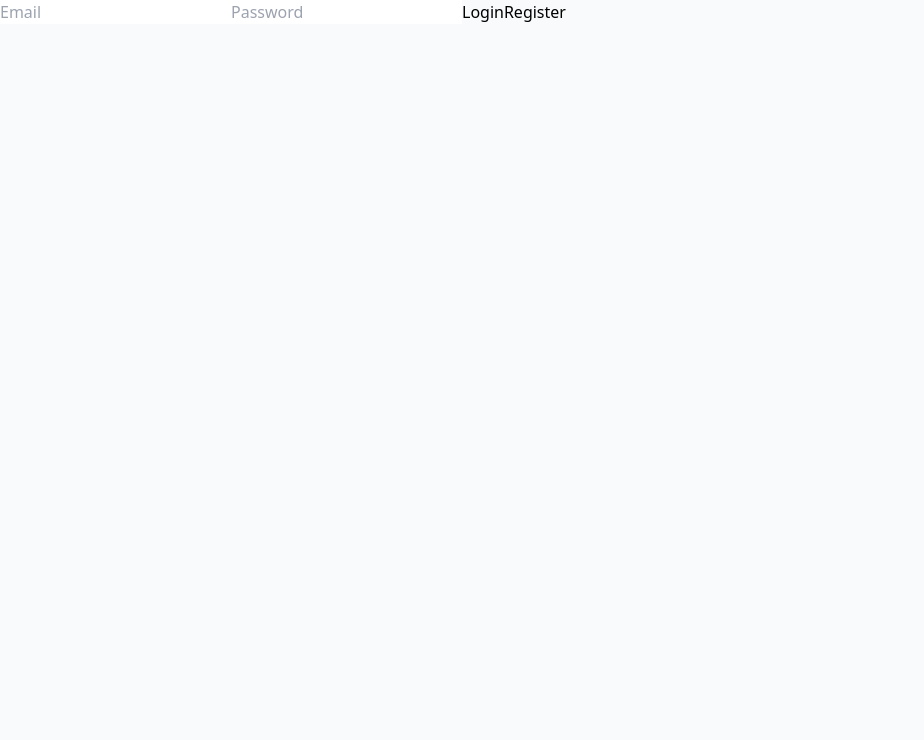
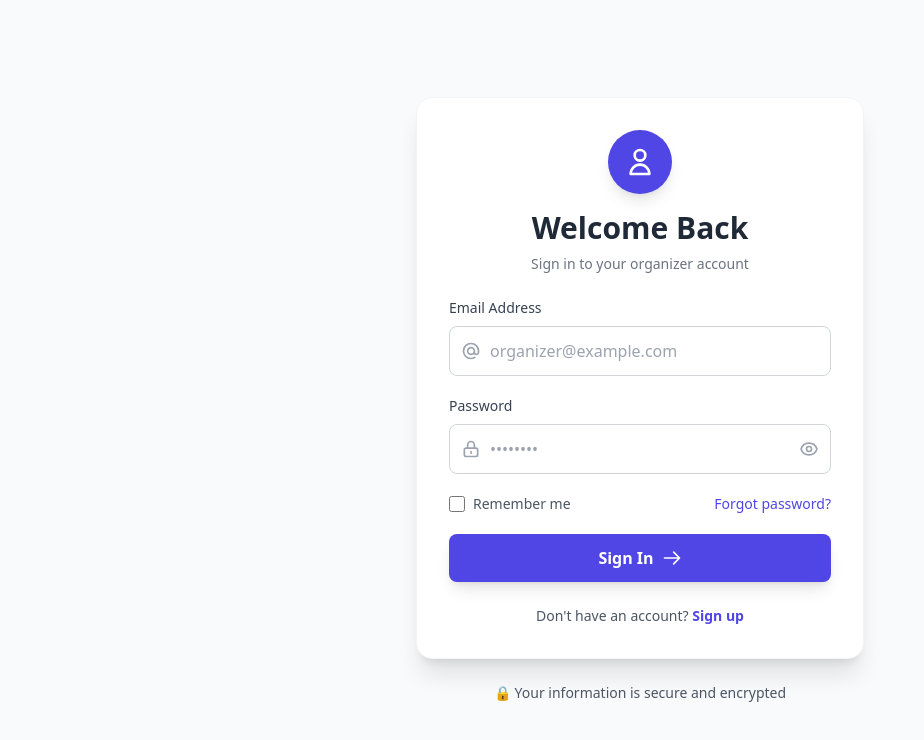
Before and after one commit to NidadavoluNandini/Eventz, a React (Vite) app in the folder eventz-frontend/: page /organizer/login in a window 1280 px wide. Shown: the top 740 px of the page, without its empty margins (0-924 px from the left). Built offline with nearby package versions, Linux system fonts and the light colour scheme; no server answers.

Commit message:
Fix API URLs and remove localhost usage

```diff
--- a/eventz-frontend/src/pages/organizer/Login.tsx
+++ b/eventz-frontend/src/pages/organizer/Login.tsx
@@ -1,7 +1,6 @@
 import { useState } from "react";
 import { useNavigate, Link } from "react-router-dom";
 import api from "../../utils/axios";
-import { setToken } from "../../utils/auth";
 
 export default function OrganizerLogin() {
   const navigate = useNavigate();
@@ -10,6 +9,7 @@ export default function OrganizerLogin() {
   const [password, setPassword] = useState("");
   const [error, setError] = useState("");
   const [isLoading, setIsLoading] = useState(false);
+  const [showPassword, setShowPassword] = useState(false);
 
   const handleLogin = async (e: React.FormEvent) => {
     e.preventDefault();
@@ -23,23 +23,21 @@ export default function OrganizerLogin() {
       });
 
       const token =
+        res.data.access_token ||
         res.data.accessToken ||
-        res.data.access_token ||
         res.data.token;
 
       if (!token) {
-        setError("Authentication failed");
+        setError("Authentication failed. Please try again.");
         return;
       }
 
-      // ✅ SINGLE SOURCE OF TRUTH
-      setToken(token);
-
+      localStorage.setItem("organizerToken", token);
       navigate("/organizer/dashboard");
     } catch (err: any) {
       setError(
         err.response?.data?.message ||
-          "Invalid credentials"
+          "Invalid credentials. Please try again."
       );
     } finally {
       setIsLoading(false);
@@ -47,27 +45,235 @@ export default function OrganizerLogin() {
   };
 
   return (
-    <form onSubmit={handleLogin}>
+    <div className="min-h-screen flex items-center justify-center bg-gray-50 p-4">
+      {/* Login Card */}
+      <div className="w-full max-w-md">
+        <div className="bg-white rounded-2xl shadow-xl p-8 border border-gray-100">
+          {/* Header Icon */}
+          <div className="text-center mb-6">
+            <div className="inline-flex items-center justify-center w-16 h-16 bg-indigo-600 rounded-full mb-4 shadow-lg">
+              <svg
+                className="w-8 h-8 text-white"
+                fill="none"
+                stroke="currentColor"
+                viewBox="0 0 24 24"
+              >
+                <path
+                  strokeLinecap="round"
+                  strokeLinejoin="round"
+                  strokeWidth={2}
+                  d="M16 7a4 4 0 11-8 0 4 4 0 018 0zM12 14a7 7 0 00-7 7h14a7 7 0 00-7-7z"
+                />
+              </svg>
+            </div>
+            <h1 className="text-3xl font-bold text-gray-800 mb-2">
+              Welcome Back
+            </h1>
+            <p className="text-gray-500 text-sm">
+              Sign in to your organizer account
+            </p>
+          </div>
+
+          {/* Error Message */}
+          {error && (
+            <div className="mb-6 p-4 bg-red-50 border-l-4 border-red-500 rounded-lg flex items-start gap-3">
+              <svg
+                className="w-5 h-5 text-red-500 flex-shrink-0 mt-0.5"
+                fill="currentColor"
+                viewBox="0 0 20 20"
+              >
+                <path
+                  fillRule="evenodd"
+                  d="M10 18a8 8 0 100-16 8 8 0 000 16zM8.707 7.293a1 1 0 00-1.414 1.414L8.586 10l-1.293 1.293a1 1 0 101.414 1.414L10 11.414l1.293 1.293a1 1 0 001.414-1.414L11.414 10l1.293-1.293a1 1 0 00-1.414-1.414L10 8.586 8.707 7.293z"
+                  clipRule="evenodd"
+                />
+              </svg>
+              <p className="text-sm text-red-700">{error}</p>
+            </div>
+          )}
+
+          {/* Form */}
+          <form onSubmit={handleLogin} className="space-y-5">
+            {/* Email Input */}
+            <div>
+              <label
+                htmlFor="email"
+                className="block text-sm font-medium text-gray-700 mb-2"
+              >
+                Email Address
+              </label>
+              <div className="relative">
+                <div className="absolute inset-y-0 left-0 pl-3 flex items-center pointer-events-none">
+                  <svg
+                    className="h-5 w-5 text-gray-400"
+                    fill="none"
+                    stroke="currentColor"
+                    viewBox="0 0 24 24"
+                  >
+                    <path
+                      strokeLinecap="round"
+                      strokeLinejoin="round"
+                      strokeWidth={2}
+                      d="M16 12a4 4 0 10-8 0 4 4 0 008 0zm0 0v1.5a2.5 2.5 0 005 0V12a9 9 0 10-9 9m4.5-1.206a8.959 8.959 0 01-4.5 1.207"
+                    />
+                  </svg>
+                </div>
                 <input
+                  id="email"
+                  type="email"
+                  placeholder="organizer@example.com"
+                  className="w-full pl-10 pr-4 py-3 border border-gray-300 rounded-lg focus:ring-2 focus:ring-indigo-500 focus:border-transparent transition duration-200 outline-none disabled:bg-gray-50 disabled:cursor-not-allowed"
                   value={email}
                   onChange={(e) => setEmail(e.target.value)}
-        placeholder="Email"
+                  required
+                  disabled={isLoading}
                 />
+              </div>
+            </div>
 
+            {/* Password Input */}
+            <div>
+              <label
+                htmlFor="password"
+                className="block text-sm font-medium text-gray-700 mb-2"
+              >
+                Password
+              </label>
+              <div className="relative">
+                <div className="absolute inset-y-0 left-0 pl-3 flex items-center pointer-events-none">
+                  <svg
+                    className="h-5 w-5 text-gray-400"
+                    fill="none"
+                    stroke="currentColor"
+                    viewBox="0 0 24 24"
+                  >
+                    <path
+                      strokeLinecap="round"
+                      strokeLinejoin="round"
+                      strokeWidth={2}
+                      d="M12 15v2m-6 4h12a2 2 0 002-2v-6a2 2 0 00-2-2H6a2 2 0 00-2 2v6a2 2 0 002 2zm10-10V7a4 4 0 00-8 0v4h8z"
+                    />
+                  </svg>
+                </div>
                 <input
+                  id="password"
+                  type={showPassword ? "text" : "password"}
+                  placeholder="••••••••"
+                  className="w-full pl-10 pr-12 py-3 border border-gray-300 rounded-lg focus:ring-2 focus:ring-indigo-500 focus:border-transparent transition duration-200 outline-none disabled:bg-gray-50 disabled:cursor-not-allowed"
                   value={password}
                   onChange={(e) => setPassword(e.target.value)}
-        type="password"
-        placeholder="Password"
+                  required
+                  disabled={isLoading}
                 />
+                <button
+                  type="button"
+                  onClick={() => setShowPassword(!showPassword)}
+                  className="absolute inset-y-0 right-0 pr-3 flex items-center text-gray-400 hover:text-gray-600 transition"
+                  disabled={isLoading}
+                >
+                  {showPassword ? (
+                    <svg className="h-5 w-5" fill="none" stroke="currentColor" viewBox="0 0 24 24">
+                      <path strokeLinecap="round" strokeLinejoin="round" strokeWidth={2} d="M13.875 18.825A10.05 10.05 0 0112 19c-4.478 0-8.268-2.943-9.543-7a9.97 9.97 0 011.563-3.029m5.858.908a3 3 0 114.243 4.243M9.878 9.878l4.242 4.242M9.88 9.88l-3.29-3.29m7.532 7.532l3.29 3.29M3 3l3.59 3.59m0 0A9.953 9.953 0 0112 5c4.478 0 8.268 2.943 9.543 7a10.025 10.025 0 01-4.132 5.411m0 0L21 21" />
+                    </svg>
+                  ) : (
+                    <svg className="h-5 w-5" fill="none" stroke="currentColor" viewBox="0 0 24 24">
+                      <path strokeLinecap="round" strokeLinejoin="round" strokeWidth={2} d="M15 12a3 3 0 11-6 0 3 3 0 016 0z" />
+                      <path strokeLinecap="round" strokeLinejoin="round" strokeWidth={2} d="M2.458 12C3.732 7.943 7.523 5 12 5c4.478 0 8.268 2.943 9.542 7-1.274 4.057-5.064 7-9.542 7-4.477 0-8.268-2.943-9.542-7z" />
+                    </svg>
+                  )}
+                </button>
+              </div>
+            </div>
 
-      <button type="submit" disabled={isLoading}>
-        Login
+            {/* Remember Me & Forgot Password */}
+            <div className="flex items-center justify-between text-sm">
+              <label className="flex items-center cursor-pointer group">
+                <input
+                  type="checkbox"
+                  className="w-4 h-4 text-indigo-600 border-gray-300 rounded focus:ring-indigo-500 cursor-pointer"
+                />
+                <span className="ml-2 text-gray-600 group-hover:text-gray-800">
+                  Remember me
+                </span>
+              </label>
+             <Link
+                      to="/organizer/forgot-password"
+                      className="text-indigo-600 hover:text-indigo-800 font-medium transition"
+                    >
+                      Forgot password?
+                    </Link>
+            </div>
+
+            {/* Submit Button */}
+            <button
+              type="submit"
+              disabled={isLoading}
+              className="w-full bg-indigo-600 text-white py-3 rounded-lg font-semibold shadow-lg hover:bg-indigo-700 hover:shadow-xl transform hover:-translate-y-0.5 transition duration-200 disabled:opacity-70 disabled:cursor-not-allowed disabled:transform-none flex items-center justify-center gap-2"
+            >
+              {isLoading ? (
+                <>
+                  <svg
+                    className="animate-spin h-5 w-5 text-white"
+                    xmlns="http://www.w3.org/2000/svg"
+                    fill="none"
+                    viewBox="0 0 24 24"
+                  >
+                    <circle
+                      className="opacity-25"
+                      cx="12"
+                      cy="12"
+                      r="10"
+                      stroke="currentColor"
+                      strokeWidth="4"
+                    ></circle>
+                    <path
+                      className="opacity-75"
+                      fill="currentColor"
+                      d="M4 12a8 8 0 018-8V0C5.373 0 0 5.373 0 12h4zm2 5.291A7.962 7.962 0 014 12H0c0 3.042 1.135 5.824 3 7.938l3-2.647z"
+                    ></path>
+                  </svg>
+                  <span>Signing in...</span>
+                </>
+              ) : (
+                <>
+                  <span>Sign In</span>
+                  <svg
+                    className="w-5 h-5"
+                    fill="none"
+                    stroke="currentColor"
+                    viewBox="0 0 24 24"
+                  >
+                    <path
+                      strokeLinecap="round"
+                      strokeLinejoin="round"
+                      strokeWidth={2}
+                      d="M14 5l7 7m0 0l-7 7m7-7H3"
+                    />
+                  </svg>
+                </>
+              )}
             </button>
+          </form>
 
-      {error && <p>{error}</p>}
+          {/* Footer */}
+          <p className="text-sm text-center mt-6 text-gray-600">
+            Don&apos;t have an account?{" "}
+            <Link
+              to="/organizer/register"
+              className="text-indigo-600 hover:text-indigo-800 font-semibold transition"
+            >
+              Sign up
+            </Link>
+          </p>
+        </div>
 
-      <Link to="/organizer/register">Register</Link>
-    </form>
+        {/* Additional Features */}
+        <div className="mt-6 text-center">
+          <p className="text-sm text-gray-600">
+            🔒 Your information is secure and encrypted
+          </p>
+        </div>
+      </div>
+    </div>
   );
 }
--- a/eventz-frontend/src/pages/public/RegisterEvent.tsx
+++ b/eventz-frontend/src/pages/public/RegisterEvent.tsx
@@ -61,7 +61,7 @@ export default function RegisterEvent() {
       }
     );
 
-      if (res.data.resumePayment) {
+    if (res.data.resumePayment === true) {
       navigate(`/payment/${res.data.registrationId}`);
       return;
     }
@@ -73,13 +73,14 @@ export default function RegisterEvent() {
 
     navigate("/verify-otp");
   } catch (err: any) {
-      setError(
-        err.response?.data?.message || "Failed to start registration"
-      );
+    console.error("OTP ERROR:", err.response?.data || err);
+    setError(err.response?.data?.message || "Failed to start registration");
+    setLoading(false); // 🔴 THIS WAS MISSING
   } finally {
     setLoading(false);
   }
 };
+
 
   if (!event) {
     return (
```
Lines whose indentation alone changed are shown as unchanged.
